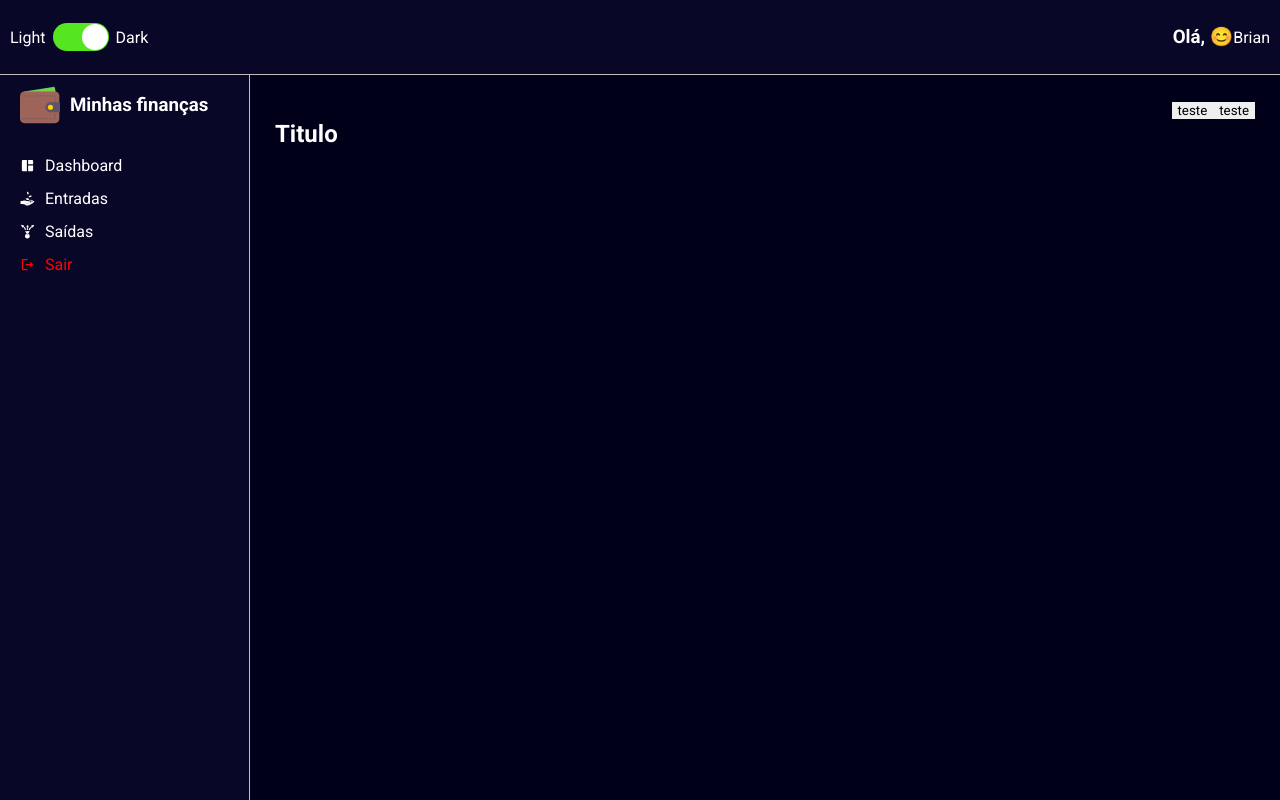
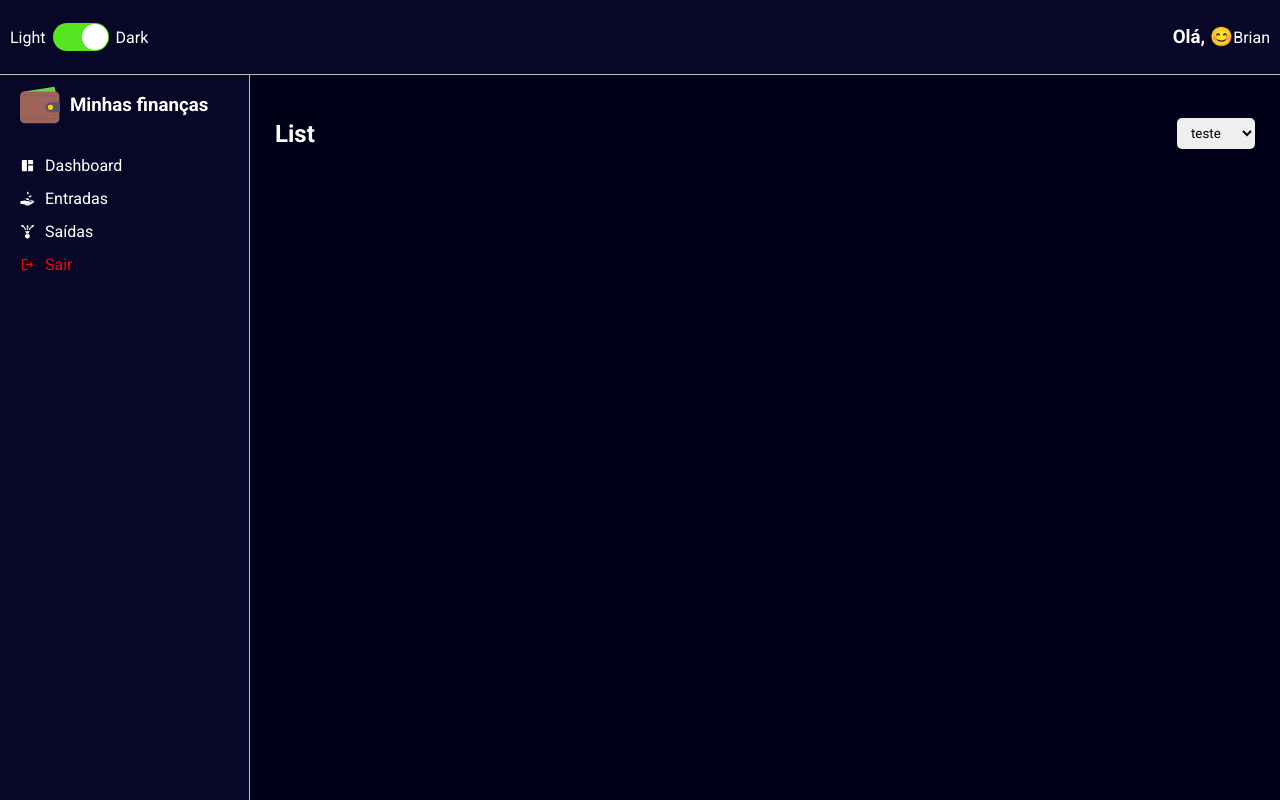
Before and after one commit to BVictorsk/my_finances, a React (Create React App) app: page /list/1 in a window 1280 px wide. Built offline with nearby package versions, Linux system fonts and the light colour scheme.

Commit message:
added select component

```diff
--- a/src/App.tsx
+++ b/src/App.tsx
@@ -1,7 +1,7 @@
 import React from 'react';
 import GlobalStyles from './styles/GlobalStyles';
 import Layout from './components/layout';
-import Dashboard from './pages/dashboard';
+import List from './pages/list';
 import dark from './styles/themes/dark';
 
 import { ThemeProvider } from 'styled-components';
@@ -12,7 +12,7 @@ const App: React.FC = () => {
     <ThemeProvider theme={dark}>
       <GlobalStyles />
       <Layout>
-        <Dashboard />
+        <List />
       </Layout>
     </ThemeProvider>
   );
--- a/src/components/header/index.tsx
+++ b/src/components/header/index.tsx
@@ -1,15 +1,24 @@
 import React from 'react';
+import SelectInput from '../selectInput';
 import { Container, TitleContainer, Controllers } from './styles'
 
-const Header: React.FC = () => {
+//header interface content
+interface IHeader {
+    title: string;
+    children: React.ReactNode;
+}
+
+const Header: React.FC<IHeader> = ({title, children}) => {
+
     return (
         <Container>
             <TitleContainer>
-                <h2>Titulo</h2>
+                <h2>{title}</h2>
             </TitleContainer>
             <Controllers>
-                <button>teste</button>
-                <button>teste</button>
+                <Controllers>
+                    {children}
+                </Controllers>
             </Controllers>
         </Container>
     );
--- a/src/components/header/styles.ts
+++ b/src/components/header/styles.ts
@@ -17,4 +17,6 @@ export const TitleContainer = styled.div `
 `;
 
 export const Controllers = styled.div `
+      display: flex;
+      align-items: center;
 `;
--- /dev/null
+++ b/src/components/selectInput/index.tsx
@@ -0,0 +1,28 @@
+import React from 'react';
+
+import { Container }  from './styles';
+
+//interface Select Input
+interface ISelelectInputProps {
+	options: {
+        value: string | number;
+        label: string | number;
+    }[],
+}
+
+const SelectInput: React.FC<ISelelectInputProps> = ({ options }) => {
+	return (
+		<Container>
+			<select>
+                {
+                    options.map(option => (
+                        <option value={option.value}>{option.label}</option>
+                    ))
+                }
+            </select>
+		</Container>
+	)
+}
+
+
+export default SelectInput;
--- /dev/null
+++ b/src/components/selectInput/styles.ts
@@ -0,0 +1,10 @@
+import styled from 'styled-components';
+
+export const Container = styled.div `
+    > select {
+        padding: 7px 10px;
+        border-radius: 5px;
+
+        margin-left: 5px;
+    }
+`;
--- a/src/pages/dashboard/index.tsx
+++ b/src/pages/dashboard/index.tsx
@@ -1,11 +1,19 @@
 import React from 'react'
 import Header from '../../components/header'
+import SelectInput from '../../components/selectInput'
 import { Container } from './styles'
 
 const Dashboard: React.FC = () => {
+    const options = [
+        { value: 'Brian', label: 'Brian' },
+        { value: 'Brian', label: 'Brian' }
+    ]
+
     return (
         <Container>
-            <Header />
+            <Header title="Dashboard">
+                <SelectInput options={options} />
+            </Header>
         </Container>
     );
 }
--- a/src/pages/list/index.tsx
+++ b/src/pages/list/index.tsx
@@ -1,8 +1,20 @@
 import React from 'react'
+import { Container } from './styles'
+import Header from '../../components/header'
+import SelectInput from '../../components/selectInput';
 
 const List: React.FC = () => {
+    const options = [
+        {value: 'teste', label: 'teste'},
+        {value: 'teste1', label: 'teste1'}
+    ]
+
     return (
-        <h1>Dashboard</h1>
+        <Container>
+            <Header title="List">
+                <SelectInput options={options} />
+            </Header>
+        </Container>
     );
 }
 
--- /dev/null
+++ b/src/pages/list/styles.ts
@@ -0,0 +1,3 @@
+import styled from "styled-components";
+
+export const Container = styled.div ``;
```
